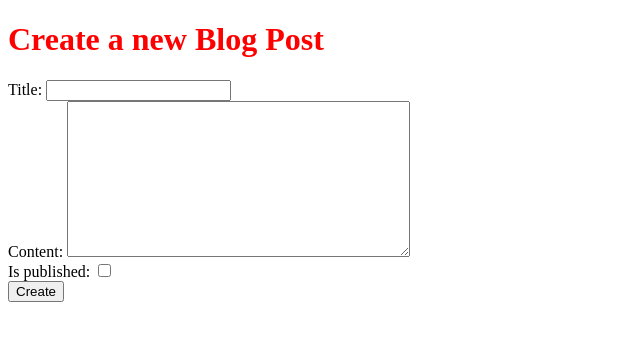
After one commit to amininger/web2-example-project, a Django app: page /blog/post/add/ in a window 1280 px wide. The commit adds this page. Shown: the top 341 px of the page, without its empty margins (0-640 px from the left). Run offline with Django 5.2, Linux system fonts and the light colour scheme; parts of the project's set-up code (start-up, migrations or seed data) failed here and were passed over.

Commit message:
Project from Mar 14 class on Django Forms

```diff
--- /dev/null
+++ b/blog/forms.py
@@ -0,0 +1,11 @@
+from django import forms
+
+from .models import BlogPost
+
+class SendCountryForm(forms.Form):
+    country = forms.CharField(label="Tell me what country you live in!", max_length=50)
+
+class BlogPostForm(forms.ModelForm):
+    class Meta:
+        model = BlogPost
+        fields = [ 'title', 'content', 'is_published' ]
--- a/blog/models.py
+++ b/blog/models.py
@@ -9,3 +9,6 @@ class BlogPost(models.Model):
 
     def __str__(self):
         return self.title + ("*" if self.is_published else "")
+
+    def get_absolute_url(self):
+        return "/blog/post/" + str(self.id) + "/"
--- /dev/null
+++ b/blog/templates/blog/blog-post-add.html
@@ -0,0 +1,14 @@
+{% extends 'base-template.html' %}
+
+{% block 'title' %}Add Blog Post{% endblock %}
+
+{% block 'content' %}
+    <h1>Create a new Blog Post</h1>
+
+    <form action="{% url 'blog:post-add' %}" method="POST">
+        {% csrf_token %}
+        {{ form }}
+
+        <input type="submit" value="Create">
+    </form>
+{% endblock %}
--- a/blog/urls.py
+++ b/blog/urls.py
@@ -8,8 +8,12 @@ urlpatterns = [
     # Home Page: Shows a list of recent articles
     path('', views.home, name='home'),
 
+    path('send-country/', views.send_country),
+
     # BlogPost Views:
     #   detail - information about a specific blog post
-    path('post/<int:post_id>/', views.blog_post_detail, name='post-detail')
+    path('post/add/', views.blog_post_add, name='post-add'),
+    path('post/<int:post_id>/', views.blog_post_detail, name='post-detail'),
+    path('post/<int:post_id>/change/', views.blog_post_change, name='post-change'),
 
 ]
--- a/blog/views.py
+++ b/blog/views.py
@@ -1,6 +1,7 @@
-from django.shortcuts import render
+from django.shortcuts import render, redirect, get_object_or_404
 
 from .models import BlogPost
+from .forms import SendCountryForm, BlogPostForm
 
 # Blog home page - shows a list of the most recent articles
 def home(request):
@@ -11,9 +12,51 @@ def home(request):
     }
     return render(request, 'blog/home.html', data)
 
+def send_country(request):
+    if request.method == "POST":
+        form = SendCountryForm(request.POST)
+        if form.is_valid():
+            with open("countries.log", '+w') as f:
+                f.write(form.cleaned_data['country'] + "\n")
+            return redirect('/')
+
+    # Otherwise, send an empty form
+    else:
+        form = SendCountryForm()
+
+    return render(request, 'blog/send-country.html', { 'form': form })
+
+def blog_post_add(request):
+    if request.method == "POST":
+        form = BlogPostForm(request.POST)
+        if form.is_valid():
+            blog_post = form.save()
+            return redirect(blog_post)
+
+    # Otherwise, send an empty form
+    else:
+        form = BlogPostForm()
+
+    return render(request, 'blog/blog-post-add.html', { 'form': form })
+
+def blog_post_change(request, post_id):
+    blog_post = get_object_or_404(BlogPost, id=post_id)
+    if request.method == "POST":
+        form = BlogPostForm(request.POST)
+        if form.is_valid():
+            blog_post = form.save()
+            return redirect(blog_post)
+
+    # Otherwise, create a form using the blog_post
+    else:
+        form = BlogPostForm(instance=blog_post)
+
+    return render(request, 'blog/blog-post-change.html',
+                     { 'form': form, 'post': blog_post })
+
 # Blog Post detail page - shows a specific post
 def blog_post_detail(request, post_id):
-    blog_post = BlogPost.objects.get(id=post_id)
+    blog_post = get_object_or_404(BlogPost, id=post_id)
 
     data = {
         'post': blog_post
```
Also changed, not shown: blog/templates/blog/blog-post-change.html (added, +14 -0 lines), blog/templates/blog/send-country.html (added, +11 -0 lines), pages/templates/pages/home.html (+7 -0 lines).
